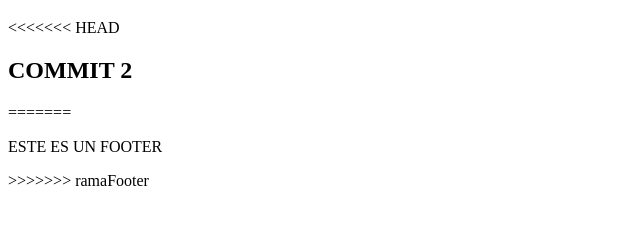
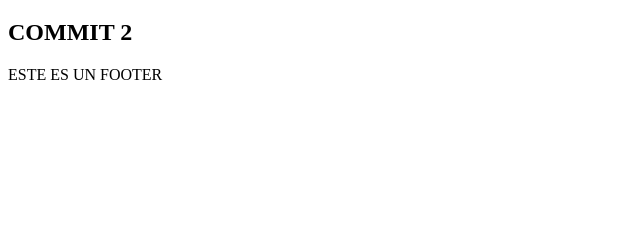
Before and after one commit to rzunigaweb/mi-web, a plain HTML site: page index.html in a window 1280 px wide. Shown: the part 61-286 px from the top of the page, without its empty margins (0-640 px from the left). Drawn offline with Linux system fonts and the light colour scheme.

Commit message:
Conflicto de fusion resuelto incorporando ambas sugerencias

```diff
--- a/index.html
+++ b/index.html
@@ -7,13 +7,12 @@
 </head>
 <body>
 	<h1>Roby Zuñiga - DEVELOPER</h1>
-<<<<<<< HEAD
+
 	<h2>COMMIT 2</h2>
 
-=======
 	<footer>
 		<p>ESTE ES UN FOOTER</p>
 	</footer>
->>>>>>> ramaFooter
+
 </body>
 </html>
```
